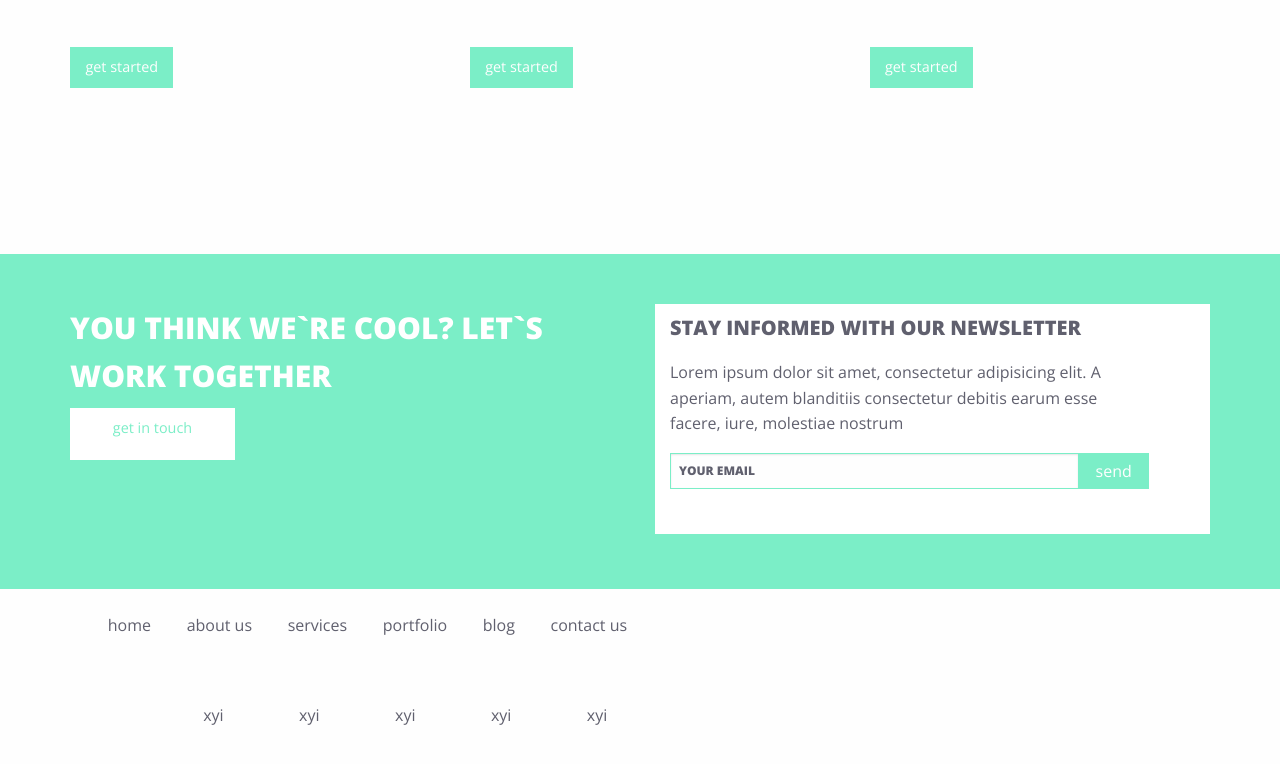
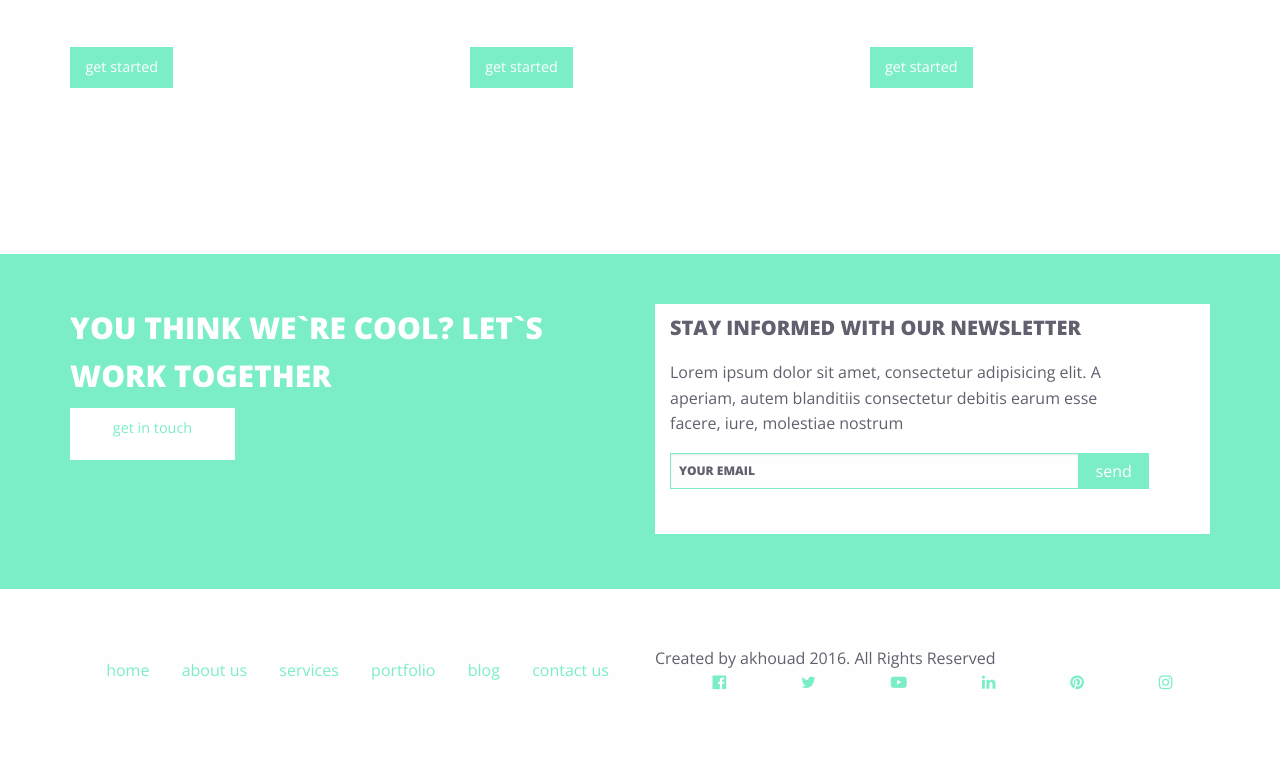
Before and after one commit to dada2003/service, a website: page index.html in a window 1280 px wide. Shown: the part 2646-3410 px from the top of the page. Drawn offline with nearby package versions, Linux system fonts and the light colour scheme; files that its build step writes are made by us from their sources; files whose address does not match are found by name.

Commit message:
final...almost

```diff
--- a/assets/src/scss/layouts/_main.scss
+++ b/assets/src/scss/layouts/_main.scss
@@ -26,9 +26,9 @@
     @include flex-grid-column();
     list-style: none;
     padding: 0;
-    //&--item {
-    //  @import('$fa-check-square-o');
-    //  }
+    &--item .fa {
+      background-color: $primary-color;
+    }
     }
     &__photo {
       @include flex-grid-column(6)
--- a/assets/src/scss/page-templates/_footer.scss
+++ b/assets/src/scss/page-templates/_footer.scss
@@ -2,23 +2,28 @@
   &__row {
     @include flex-grid-row();
     min-height: 180px;
+    align-items: center;
   }
   &__sitemap {
     @include flex-grid-column(6);
-    list-style: none;
-    padding: 0;
-    display: flex;
-    flex-direction: row;
-    justify-content: space-around;
-    align-items: center;
+   &--list{
+     list-style: none;
+     padding: 0;
+     display: flex;
+     flex-direction: row;
+     justify-content: space-around;
+     align-items: center;
+  }
   }
   &__socials{
     @include flex-grid-column(6);
-    list-style: none;
-    padding: 0;
-    display: flex;
-    flex-direction: row;
-    justify-content: space-around;
-    align-items: center;
+    &--list{
+      list-style: none;
+      padding: 0;
+      display: flex;
+      flex-direction: row;
+      justify-content: space-around;
+      align-items: center;
+  }
   }
 }
--- a/index.html
+++ b/index.html
@@ -3,6 +3,7 @@
 <head>
     <meta charset="UTF-8">
     <title>Document</title>
+    <link rel="stylesheet" href="assets/components/font-awesome/css/font-awesome.min.css">
     <link rel="stylesheet" href="assets/dist/css/style.css">
     <script src="assets/components/jquery/dist/jquery.min.js"></script>
 </head>
@@ -62,7 +63,7 @@
 
 
                 <ul class="workspace__list">
-                    <li class="workspace__list--item">Stunning on
+                    <li class="workspace__list--item"><i class="fa fa-check-square-o" aria-hidden="true"></i>Stunning on
                         all screens
                     </li>
                     <li class="workspace__list--item"><i class="fa fa-check-square-o" aria-hidden="true"></i>Easy to
@@ -221,22 +222,28 @@
 </main>
 <footer class="footer">
     <div class="footer__row">
-        <ul class="footer__sitemap">
-            <li class="footer__sitemap--link">home</li>
-            <li class="footer__sitemap--link">about us</li>
-            <li class="footer__sitemap--link">services</li>
-            <li class="footer__sitemap--link">portfolio</li>
-            <li class="footer__sitemap--link">blog</li>
-            <li class="footer__sitemap--link">contact us</li>
+        <div class="footer__sitemap">
+        <ul class="footer__sitemap--list">
+            <li class="footer__sitemap--link"><a href="#">home</a></li>
+            <li class="footer__sitemap--link"><a href="#">about us</a></li>
+            <li class="footer__sitemap--link"><a href="#">services</a></li>
+            <li class="footer__sitemap--link"><a href="#">portfolio</a></li>
+            <li class="footer__sitemap--link"><a href="#">blog</a></li>
+            <li class="footer__sitemap--link"><a href="#">contact us</a></li>
         </ul>
-        <ul class="footer__socials">
-            <li class="footer__socials--link"><i class="fa fa-facebook-official" aria-hidden="true"></i></li>
-            <li class="footer__socials--link">xyi</li>
-            <li class="footer__socials--link">xyi</li>
-            <li class="footer__socials--link">xyi</li>
-            <li class="footer__socials--link">xyi</li>
-            <li class="footer__socials--link">xyi</li>
+
+        </div>
+        <div class="footer__socials">
+            <span>Created by akhouad 2016. All Rights Reserved</span>
+        <ul class="footer__socials--list">
+            <li class="footer__socials--link"><a href="#"><i class="fa fa-facebook-official" aria-hidden="true"></i></a></li>
+            <li class="footer__socials--link"><a href="#"><i class="fa fa-twitter" aria-hidden="true"></i></a></li>
+            <li class="footer__socials--link"><a href="#"><i class="fa fa-youtube-play" aria-hidden="true"></i></a></li>
+            <li class="footer__socials--link"><a href="#"><i class="fa fa-linkedin" aria-hidden="true"></i></a></li>
+            <li class="footer__socials--link"><a href="#"><i class="fa fa-pinterest" aria-hidden="true"></i></a></li>
+            <li class="footer__socials--link"><a href="#"><i class="fa fa-instagram" aria-hidden="true"></i></a></li>
         </ul>
+        </div>
     </div>
     <!-- /.footer__row -->
 </footer>
```
Also changed, not shown: assets/dist/css/style.css, 1 other file.
